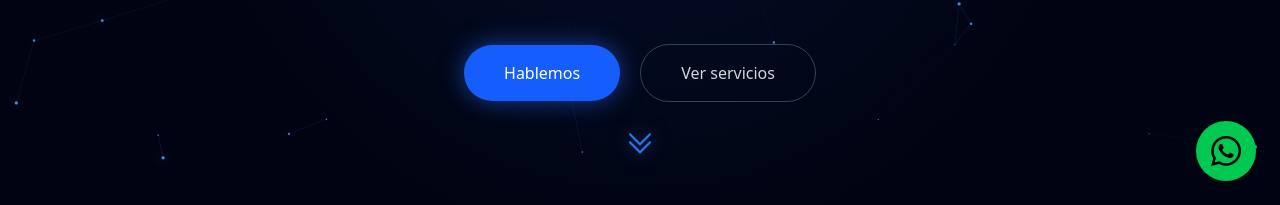
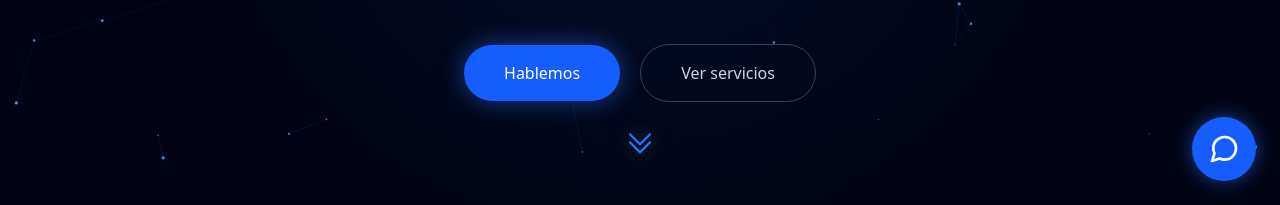
Before and after one commit to JSBHernandez/Ashenvell2, a Next.js app: page / in a window 1280 px wide. Shown: the part 595-800 px from the top of the page. Built offline with nearby package versions, Linux system fonts and the light colour scheme; no server answers.

Commit message:
Refactor FloatingWhatsAppButton to use SVG icon and update styles

```diff
--- a/src/app/components/FloatingWhatsAppButton.tsx
+++ b/src/app/components/FloatingWhatsAppButton.tsx
@@ -1,11 +1,9 @@
 "use client";
 
 import Link from 'next/link';
-import Image from 'next/image';
 
 const FloatingWhatsAppButton: React.FC = () => {
   const whatsappLink = "https://api.whatsapp.com/send?phone=573239007932&text=%C2%A1%20Quiero%20mi%20P%C3%A1gina%20Web%20ya%20mismo%20!%F0%9F%92%BB";
-  const iconPath = "/whats.png";
 
   return (
     <Link
@@ -14,25 +12,27 @@ const FloatingWhatsAppButton: React.FC = () => {
       rel="noopener noreferrer"
       aria-label="Contactar por WhatsApp"
       className="fixed bottom-6 right-6 z-50
-                 bg-green-500 hover:bg-green-600
-                 p-3 md:p-3.5
+                 bg-blue-600 hover:bg-blue-500
+                 p-3.5 md:p-4
                  rounded-full
                  flex items-center justify-center
-                 shadow-xl hover:shadow-2xl
+                 shadow-[0_0_20px_rgba(37,99,235,0.6)] hover:shadow-[0_0_30px_rgba(59,130,246,0.8)]
                  transition-all duration-300 ease-in-out
                  transform hover:scale-110
                  animate-subtle-pulse"
     >
-      <div className="relative w-7 h-7 md:w-8 md:h-8">
-        <Image
-          src={iconPath}
-          alt="WhatsApp Icon"
-          fill
-          sizes="32px"
-          className="object-contain"
-          loading="lazy"
-        />
-      </div>
+      <svg
+        xmlns="http://www.w3.org/2000/svg"
+        viewBox="0 0 24 24"
+        fill="none"
+        stroke="currentColor"
+        strokeWidth="2"
+        strokeLinecap="round"
+        strokeLinejoin="round"
+        className="text-white w-7 h-7 md:w-8 md:h-8"
+      >
+        <path d="M21 11.5a8.38 8.38 0 0 1-.9 3.8 8.5 8.5 0 0 1-7.6 4.7 8.38 8.38 0 0 1-3.8-.9L3 21l1.9-5.7a8.38 8.38 0 0 1-.9-3.8 8.5 8.5 0 0 1 4.7-7.6 8.38 8.38 0 0 1 3.8-.9h.5a8.48 8.48 0 0 1 8 8v.5z" />
+      </svg>
     </Link>
   );
 };
```
